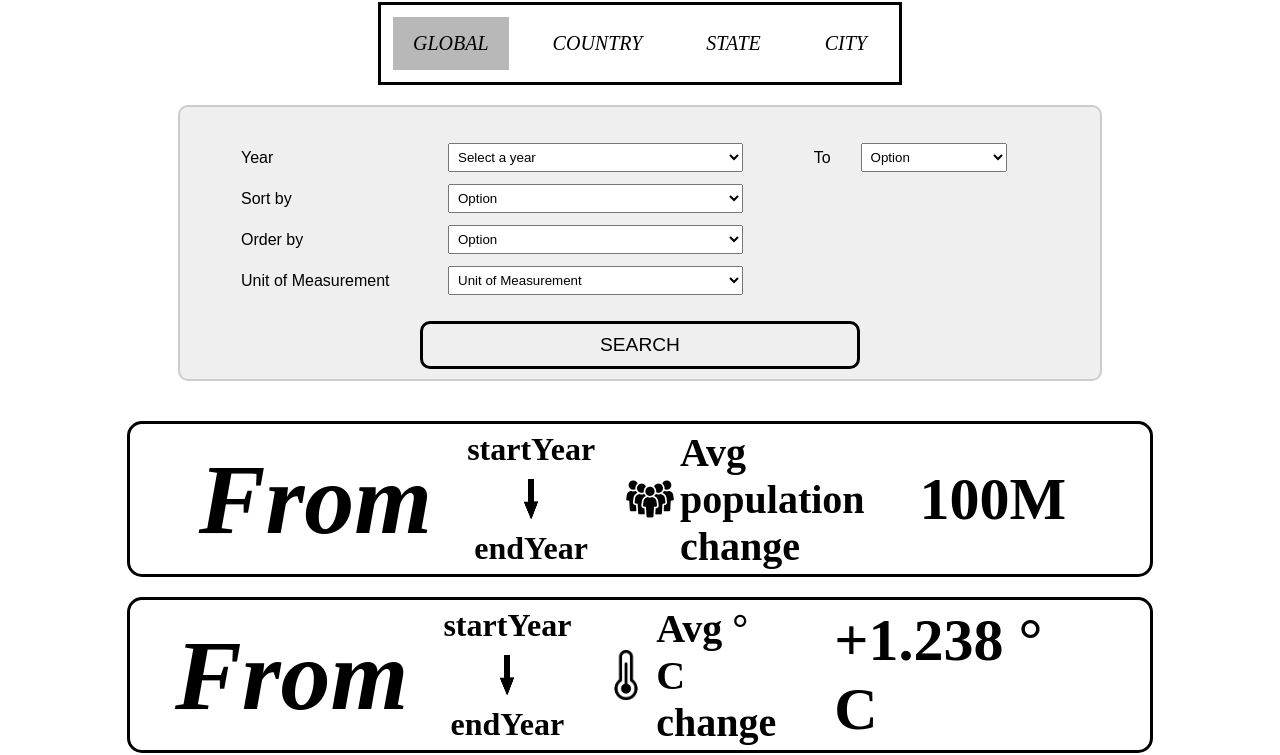
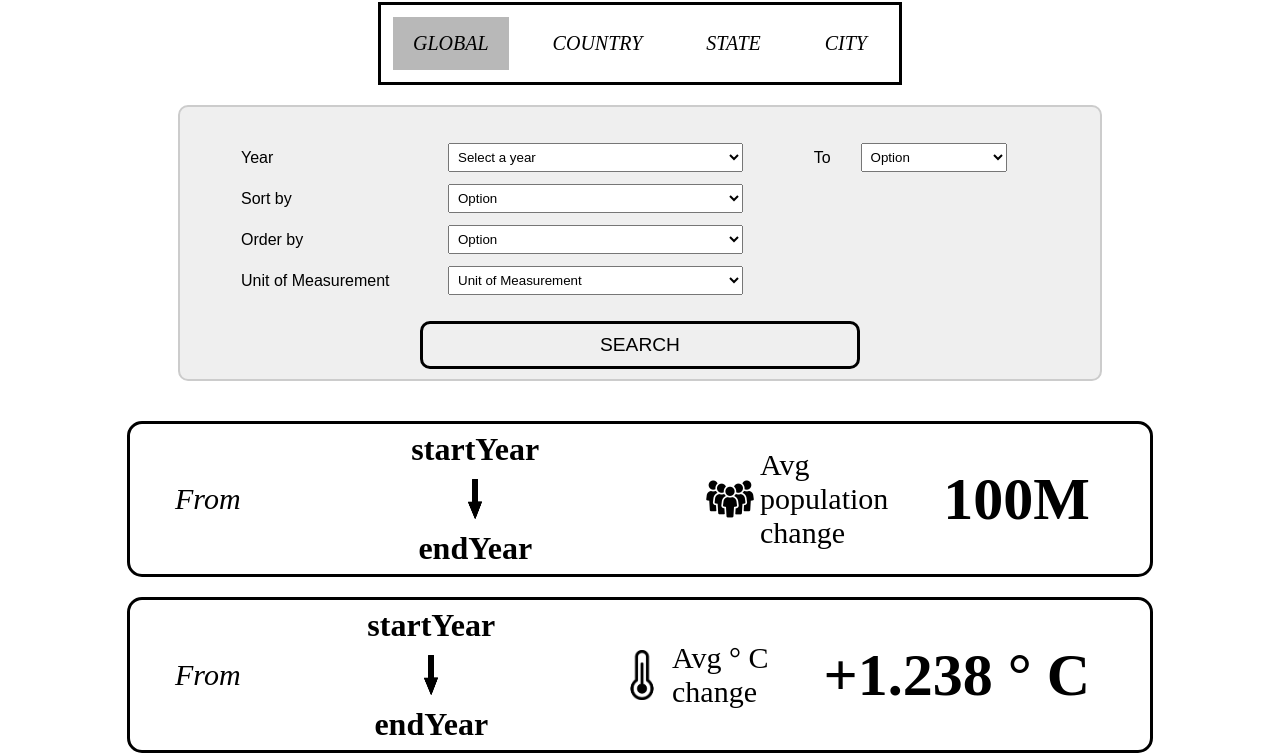
Before and after one commit to s4045102BaoToan/G03-test-project, a plain HTML site: page HTML/Global.html in a window 1280 px wide. Shown: the part 82-837 px from the top of the page. Drawn offline with Linux system fonts and the light colour scheme.

Commit message:
adjust font

```diff
--- a/CSS/city.css
+++ b/CSS/city.css
@@ -62,7 +62,7 @@
 .output-global-pop, .output-global-temp {
     display:flex;
     flex-direction: row;
-    justify-content: center;
+    justify-content: space-between;
     align-items: center;
     width: 1000px;
     height: 130px;
@@ -73,9 +73,10 @@
     margin: 20px auto 20px 0px;
 }
 .From{
-    font-size: 100px;
+    font-size: 30px;
     font-style: italic;
     margin: 35px;
+    font-weight: 400;
 }
 .outputType {
     position:relative;
@@ -126,6 +127,8 @@
 #AvgCchange{
     margin: 0px 5px 0px 5px;
     word-wrap: break-word;
+    font-size: 30px;
+    font-weight: 400;
 }
 .avgValue{
     margin: 0px;
--- a/CSS/country.css
+++ b/CSS/country.css
@@ -105,7 +105,7 @@ form {
 .output-global-pop, .output-global-temp {
     display:flex;
     flex-direction: row;
-    justify-content: center;
+    justify-content: space-between;
     align-items: center;
     width: 1000px;
     height: 130px;
@@ -116,9 +116,10 @@ form {
     margin: 20px auto;
 }
 .From{
-    font-size: 100px;
+    font-size: 30px;
     font-style: italic;
     margin: 35px;
+    font-weight: 400;
 }
 .outputType {
     position:relative;
@@ -169,6 +170,8 @@ form {
 #AvgCchange{
     margin: 0px 5px 0px 5px;
     word-wrap: break-word;
+    font-size: 30px;
+    font-weight: 400;
 }
 .avgValue{
     margin: 0px;
--- a/CSS/global.css
+++ b/CSS/global.css
@@ -120,7 +120,7 @@ form {
 .output-global-pop, .output-global-temp {
     display:flex;
     flex-direction: row;
-    justify-content: center;
+    justify-content: space-between;
     align-items: center;
     width: 1000px;
     height: 130px;
@@ -131,9 +131,10 @@ form {
     margin: 20px auto;
 }
 .From{
-    font-size: 100px;
+    font-size: 30px;
     font-style: italic;
     margin: 35px;
+    font-weight: 400;
 }
 .outputType {
     position:relative;
@@ -183,7 +184,8 @@ form {
 }
 #AvgCchange{
     margin: 0px 5px 0px 5px;
-    word-wrap: break-word;
+    font-size: 30px;
+    font-weight: 400;
 }
 .avgValue{
     margin: 0px;
--- a/CSS/state.css
+++ b/CSS/state.css
@@ -62,7 +62,7 @@
 .output-global-pop, .output-global-temp {
     display:flex;
     flex-direction: row;
-    justify-content: center;
+    justify-content: space-between;
     align-items: center;
     width: 1000px;
     height: 130px;
@@ -73,9 +73,10 @@
     margin: 20px auto 20px 0px;
 }
 .From{
-    font-size: 100px;
+    font-size: 30px;
     font-style: italic;
     margin: 35px;
+    font-weight: 400;
 }
 .outputType {
     position:relative;
@@ -126,6 +127,8 @@
 #AvgCchange{
     margin: 0px 5px 0px 5px;
     word-wrap: break-word;
+    font-size: 30px;
+    font-weight: 400;
 }
 .avgValue{
     margin: 0px;
```
